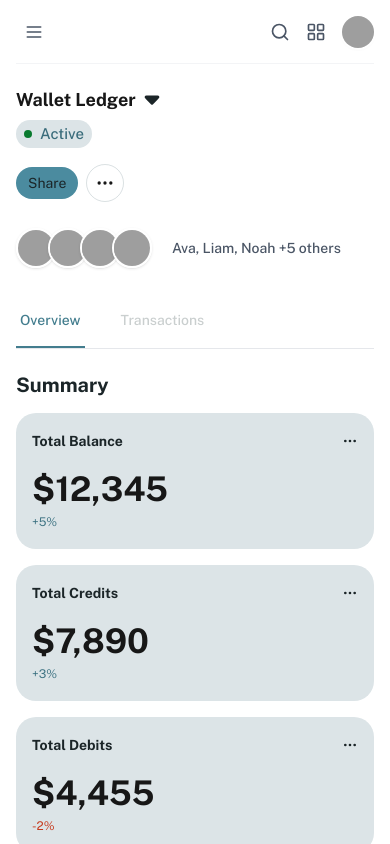
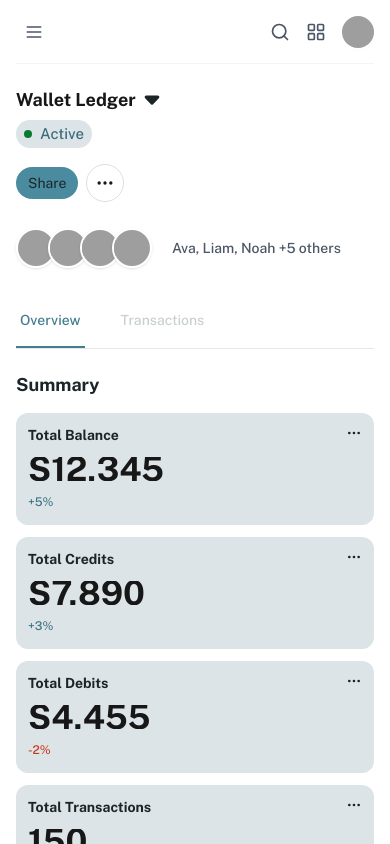
Before and after one commit to alidauda/fintrack-, a Next.js app: page / in a window 390 px wide. Built offline with nearby package versions, Linux system fonts and the light colour scheme; grey boxes are pictures that could not be loaded.

Commit message:
Refactor Summary component: update layout to use a grid system for better responsiveness, enhance styling for item cards, and improve text readability across different screen sizes.

```diff
--- a/src/components/dashboard/Summary.tsx
+++ b/src/components/dashboard/Summary.tsx
@@ -19,16 +19,20 @@ export default function Summary() {
 
   return (
     <div className="w-full">
-      <h2 className="text-[20px] font-bold text-text-primary leading-6 mb-4">Summary</h2>
-      <div className="flex flex-wrap lg:flex-nowrap gap-4">
+      <h2 className="text-lg sm:text-xl md:text-2xl font-bold text-text-primary leading-6 mb-4 sm:mb-6">Summary</h2>
+      <div className="grid grid-cols-1 sm:grid-cols-2 lg:grid-cols-2 xl:grid-cols-4 gap-3 sm:gap-4 md:gap-6">
         {summaryData.map((item: SummaryItem) => (
-          <div key={item.name} className="w-full sm:w-1/2 lg:w-1/4 bg-background-secondary rounded-[20px] p-4 sm:p-7 overflow-hidden">
-            <div className="flex justify-between items-center">
-              <h3 className="text-sm sm:text-lg font-bold text-text-primary leading-6 truncate">{item.name}</h3>
-              <div className="flex-shrink-0"><MoreHorizontal className="w-4 h-4 sm:w-6 sm:h-6 text-text-primary" /></div>
+          <div key={item.name} className="bg-background-secondary rounded-[12px] sm:rounded-[16px] lg:rounded-[20px] p-3 sm:p-4 md:p-5 lg:p-6 xl:p-7 overflow-hidden transition-all hover:shadow-lg">
+            <div className="flex justify-between items-start mb-3 sm:mb-4">
+              <h3 className="text-sm sm:text-base md:text-lg font-bold text-text-primary leading-5 sm:leading-6 truncate pr-2 flex-1">{item.name}</h3>
+              <div className="flex-shrink-0 ml-2">
+                <MoreHorizontal className="w-4 h-4 sm:w-5 sm:h-5 md:w-6 md:h-6 text-text-primary" />
+              </div>
             </div>
-            <p className="text-lg sm:text-2xl font-bold text-large leading-10 mt-4 truncate">{item.amount}</p>
-            <span className={`text-xs sm:text-sm ${item.isPositive ? "text-[#3E7383]" : "text-[#C6381B]"}`}>{item.change}</span>
+            <p className="text-base sm:text-lg md:text-xl lg:text-2xl font-bold text-large leading-6 sm:leading-8 md:leading-10 mb-2 sm:mb-3 truncate">{item.amount}</p>
+            <span className={`text-xs sm:text-sm md:text-base font-medium ${item.isPositive ? "text-[#3E7383]" : "text-[#C6381B]"}`}>
+              {item.change}
+            </span>
           </div>
         ))}
       </div>
```
